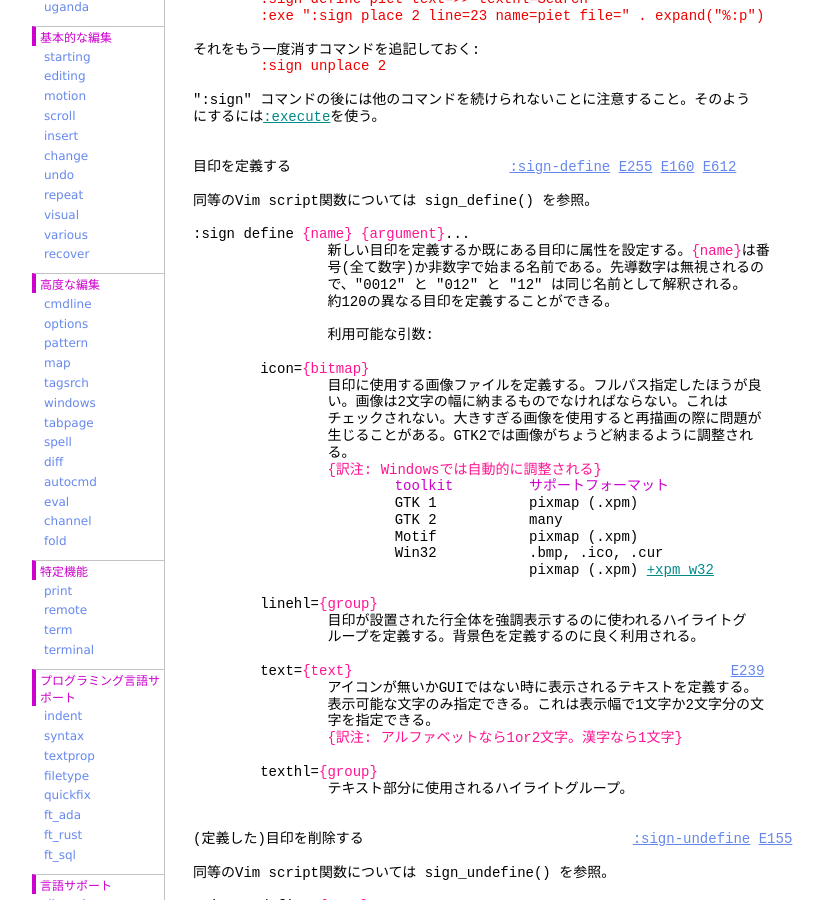
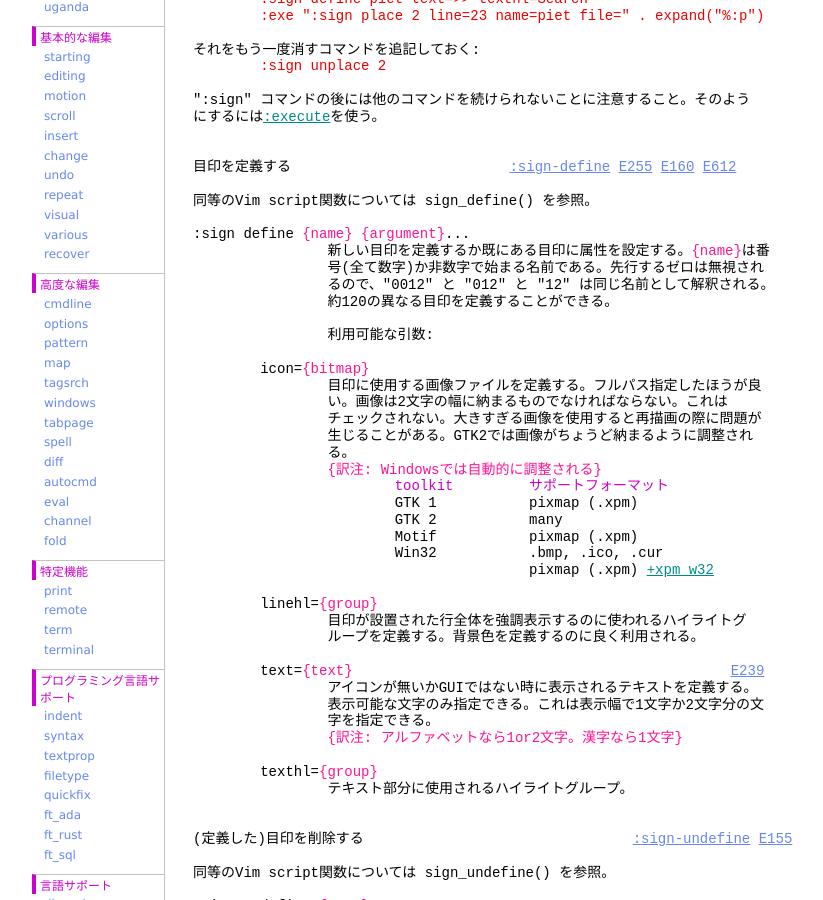
Before and after one commit to vim-jp/vimdoc-ja, a Jekyll site: the page built from sign.html, in a window 1280 px wide and 900 px high, scrolled down 1367 px. Shown: the whole window, without its empty margins (208-1031 px from the left). Built offline with Jekyll 4.4.1, drawn with Linux system fonts in a browser that asks for light colours; nearby versions of some CDN libraries; comment, search, counter and statistics services are not loaded; some of the changed text lies outside the part shown.

Commit message:
Generated by Travis JOB 1613.1
https://travis-ci.org/vim-jp/vimdoc-ja-working/builds/476151543

```diff
--- a/sign.html
+++ b/sign.html
@@ -3,7 +3,7 @@
 helpname: 'sign'
 ---
 <div id='vimCodeElement'>
-<a class="Constant" href="sign.html" name="sign.txt">sign.txt</a>&nbsp;&nbsp;&nbsp;&nbsp;&nbsp;&nbsp;For&nbsp;<span class="Identifier">Vim バージョン 8.1.</span>&nbsp;&nbsp;Last change: 2018 Dec 26<br>
+<a class="Constant" href="sign.html" name="sign.txt">sign.txt</a>&nbsp;&nbsp;&nbsp;&nbsp;&nbsp;&nbsp;For&nbsp;<span class="Identifier">Vim バージョン 8.1.</span>&nbsp;&nbsp;Last change: 2019 Jan 01<br>
 <br>
 <br>
 &nbsp;&nbsp;&nbsp;&nbsp;&nbsp;&nbsp;&nbsp;&nbsp;&nbsp;&nbsp;&nbsp;&nbsp;&nbsp;&nbsp;&nbsp;&nbsp;<span class="Identifier">VIMリファレンスマニュアル&nbsp;&nbsp;&nbsp;&nbsp;by Gordon Prieur</span><br>
@@ -87,8 +87,8 @@
 <br>
 :sign define&nbsp;<span class="Special">{name}</span>&nbsp;<span class="Special">{argument}</span>...<br>
 &nbsp;&nbsp;&nbsp;&nbsp;&nbsp;&nbsp;&nbsp;&nbsp;&nbsp;&nbsp;&nbsp;&nbsp;&nbsp;&nbsp;&nbsp;&nbsp;新しい目印を定義するか既にある目印に属性を設定する。<span class="Special">{name}</span>は番<br>
-&nbsp;&nbsp;&nbsp;&nbsp;&nbsp;&nbsp;&nbsp;&nbsp;&nbsp;&nbsp;&nbsp;&nbsp;&nbsp;&nbsp;&nbsp;&nbsp;号(全て数字)か非数字で始まる名前である。先導数字は無視されるの<br>
-&nbsp;&nbsp;&nbsp;&nbsp;&nbsp;&nbsp;&nbsp;&nbsp;&nbsp;&nbsp;&nbsp;&nbsp;&nbsp;&nbsp;&nbsp;&nbsp;で、&quot;0012&quot; と &quot;012&quot; と &quot;12&quot; は同じ名前として解釈される。<br>
+&nbsp;&nbsp;&nbsp;&nbsp;&nbsp;&nbsp;&nbsp;&nbsp;&nbsp;&nbsp;&nbsp;&nbsp;&nbsp;&nbsp;&nbsp;&nbsp;号(全て数字)か非数字で始まる名前である。先行するゼロは無視され<br>
+&nbsp;&nbsp;&nbsp;&nbsp;&nbsp;&nbsp;&nbsp;&nbsp;&nbsp;&nbsp;&nbsp;&nbsp;&nbsp;&nbsp;&nbsp;&nbsp;るので、&quot;0012&quot; と &quot;012&quot; と &quot;12&quot; は同じ名前として解釈される。<br>
 &nbsp;&nbsp;&nbsp;&nbsp;&nbsp;&nbsp;&nbsp;&nbsp;&nbsp;&nbsp;&nbsp;&nbsp;&nbsp;&nbsp;&nbsp;&nbsp;約120の異なる目印を定義することができる。<br>
 <br>
 &nbsp;&nbsp;&nbsp;&nbsp;&nbsp;&nbsp;&nbsp;&nbsp;&nbsp;&nbsp;&nbsp;&nbsp;&nbsp;&nbsp;&nbsp;&nbsp;利用可能な引数:<br>
```
